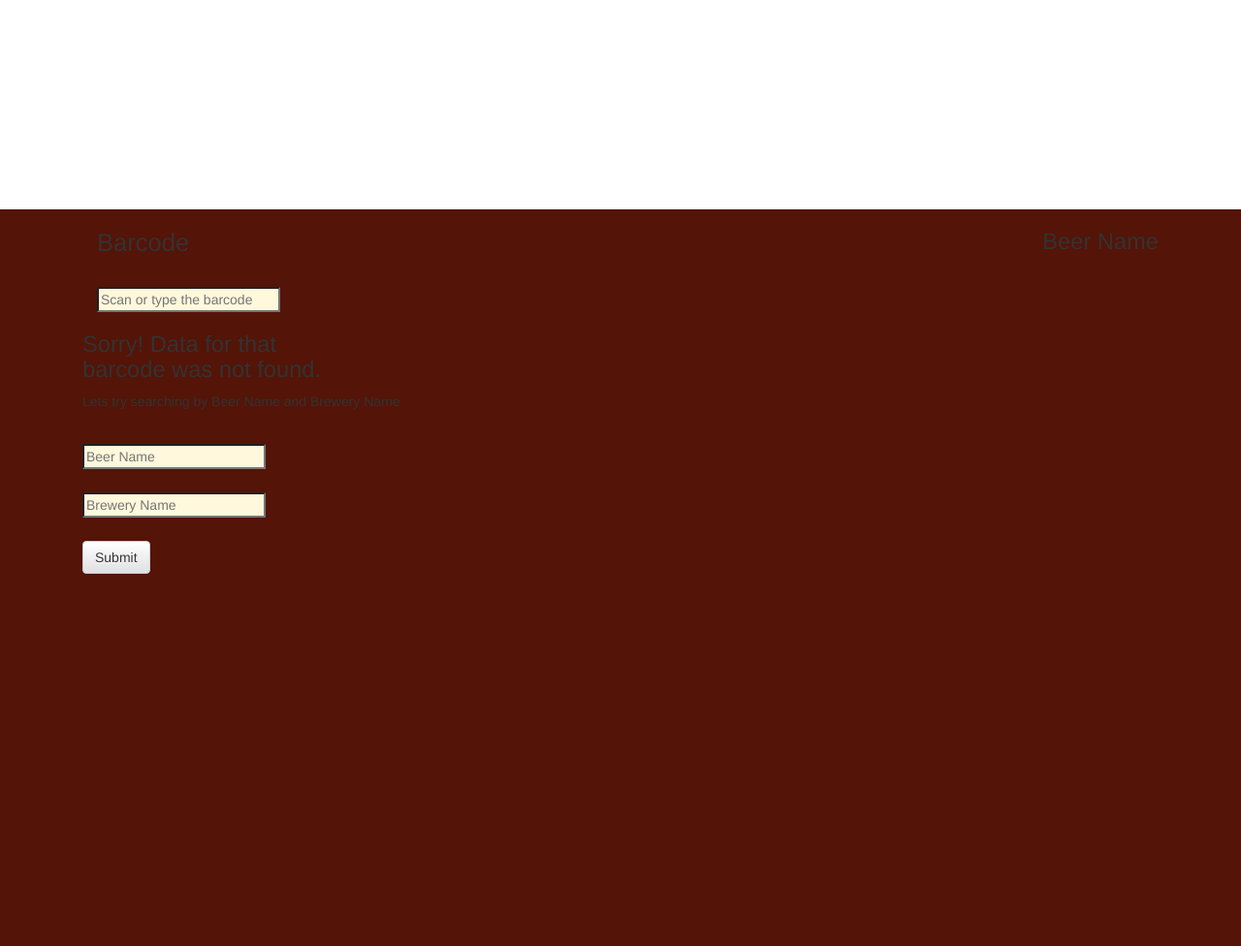
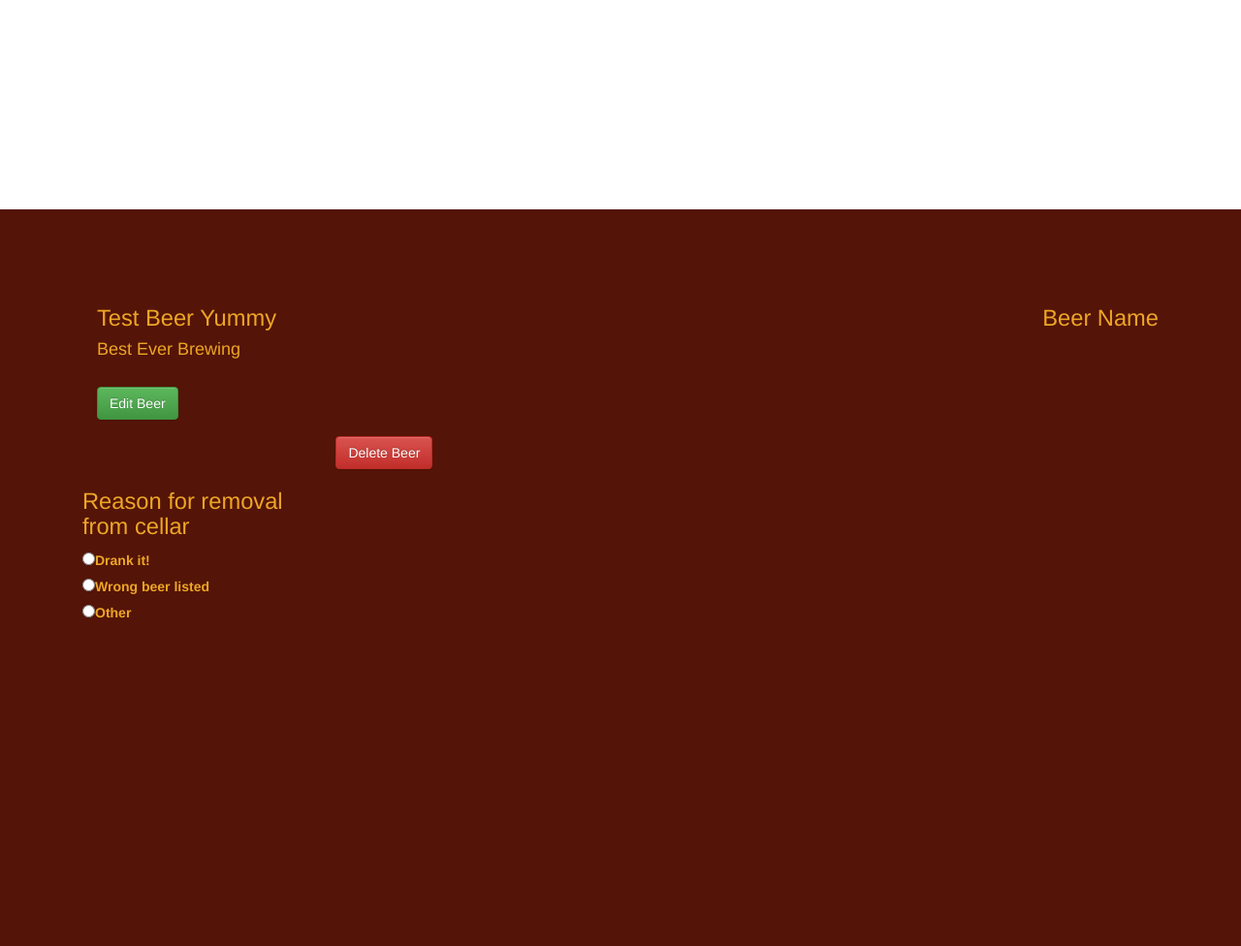
Before and after one commit to acesovereights/cellarmate, a PHP site: page /usercellar.php in a window 1280 px wide. Shown: the part 1394-2370 px from the top of the page at 97% size. Run offline with PHP 8.4, Linux system fonts and the light colour scheme.

Commit message:
Nov22 Midday edits

```diff
--- a/css/site.css
+++ b/css/site.css
@@ -118,7 +118,6 @@
 		background-image: url('../images/cm_bottlecap_rotated.png');
 		/* image courtesy of https://pixabay.com/p-877599/?no_redirect*/
 		background-repeat: no-repeat;
-		background-size: contain;
 		text-align: center;
 		vertical-align: middle;
 		background-size: 350px;
@@ -203,7 +202,12 @@
 }
 .editBeerPanel{
 	background-color: #541407;
+	color: #EDA626;
+
 }
 .addBeerPanel{
 	margin-top: 7%;
 }
+.dropText{
+	margin-top: 7%;
+}
--- a/usercellar.php
+++ b/usercellar.php
@@ -9,6 +9,7 @@
 	$beerQty = "1";
 	$beerVintage = "2015";
 	$beerDate = "05-11-2016";
+	$beerBrewery = "Best Ever Brewing";
 
 
 ?>
@@ -123,28 +124,30 @@
 	</div>
 	<div class="scrollContainer editBeerPanel" id="editBeer">
 		<div class="container">
-			<aside id="left" class="pull-left">
+			<aside id="leftEdit" class="pull-left dropText">
 				<div class="col-lg-12 col-sm-12">
 					<div class="offset-lg-1 offset-sm-1 col-lg-10 col-sm-10">
-						<h2>Barcode</h2>
+						<h3><?php echo $beerName; ?></h3>
+						<h4><?php echo $beerBrewery; ?></h4>
 						<form action="" method="post">
-							<input type="text" placeholder="Scan or type the barcode" name="barcode" >
+							<input class="btn btn-success" type="submit"  name="editBeer" value="Edit Beer">
+							<br>
+							<input class="btn btn-danger pull-right" type="submit"  name="deleteBeer" value="Delete Beer">
+
 						</form>
 					</div>
 				</div>
 				<div class="offset-lg-1 offset-sm-1 col-lg-10 col-sm-10 ">
-					<h3>Sorry! Data for that <br>barcode was not found.</h3>
-					<p>Lets try searching by Beer Name and Brewery Name</p>
+					<h3>Reason for removal<br>from cellar</h3>
+
 					<form action="" method="post">
-						<input type="text" placeholder="Beer Name" name="beer-name">
-						<br>
-						<input type="text" placeholder="Brewery Name" name="brewery-name">
-						<br>
-						<input type="submit" name="submitManualEntry" class="btn btn-default">
+						<input type="radio" name="deletion" value="drank"><label> Drank it!</label><br>
+						<input type="radio" name="deletion" value="incorrect"><label> Wrong beer listed</label><br>
+						<input type="radio" name="deletion" value="other"><label> Other</label>
 					</form>
 				</div>
 			</aside>
-			<aside class="pull-right" id="right">
+			<aside class="pull-right dropText" id="rightEdit">
 				<div class="col-lg-12 col-sm-12">
 					<h3>Beer Name</h3>
 				</div>
```
